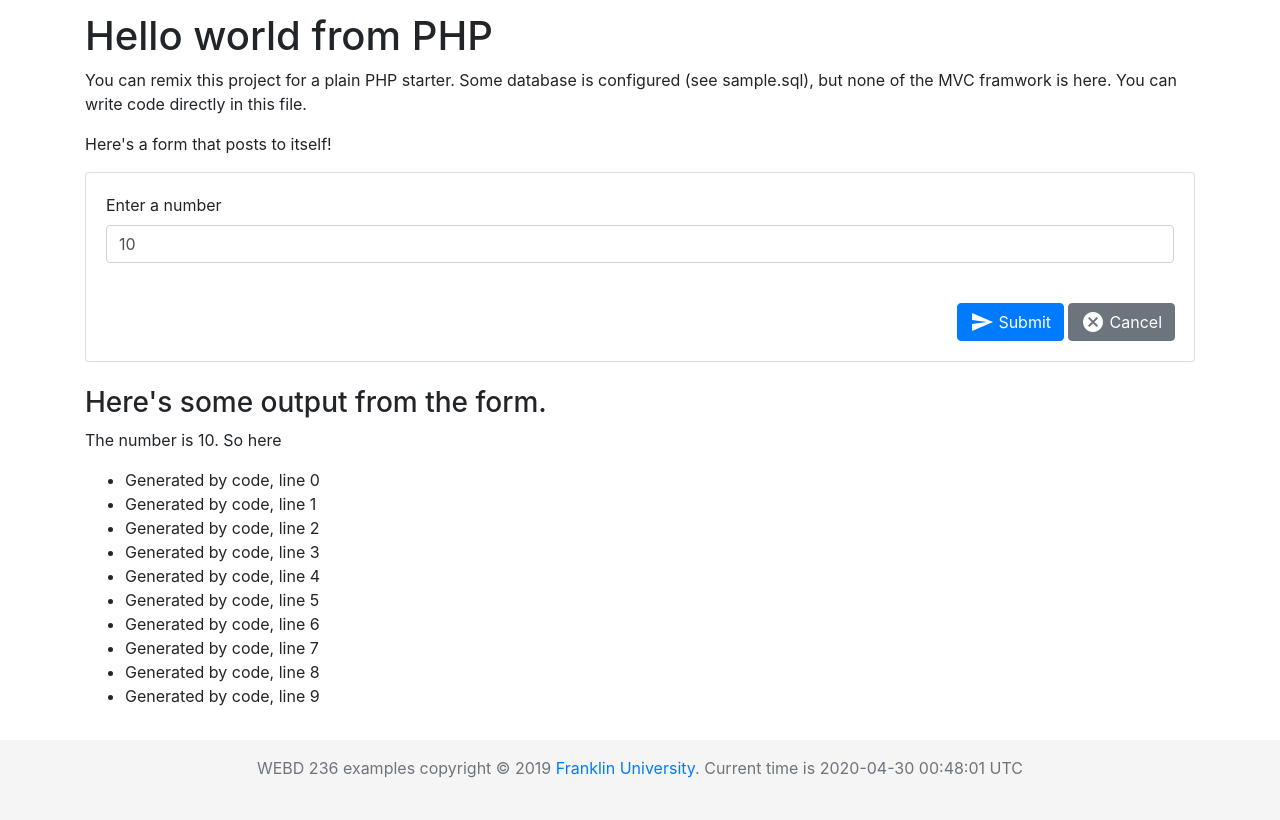
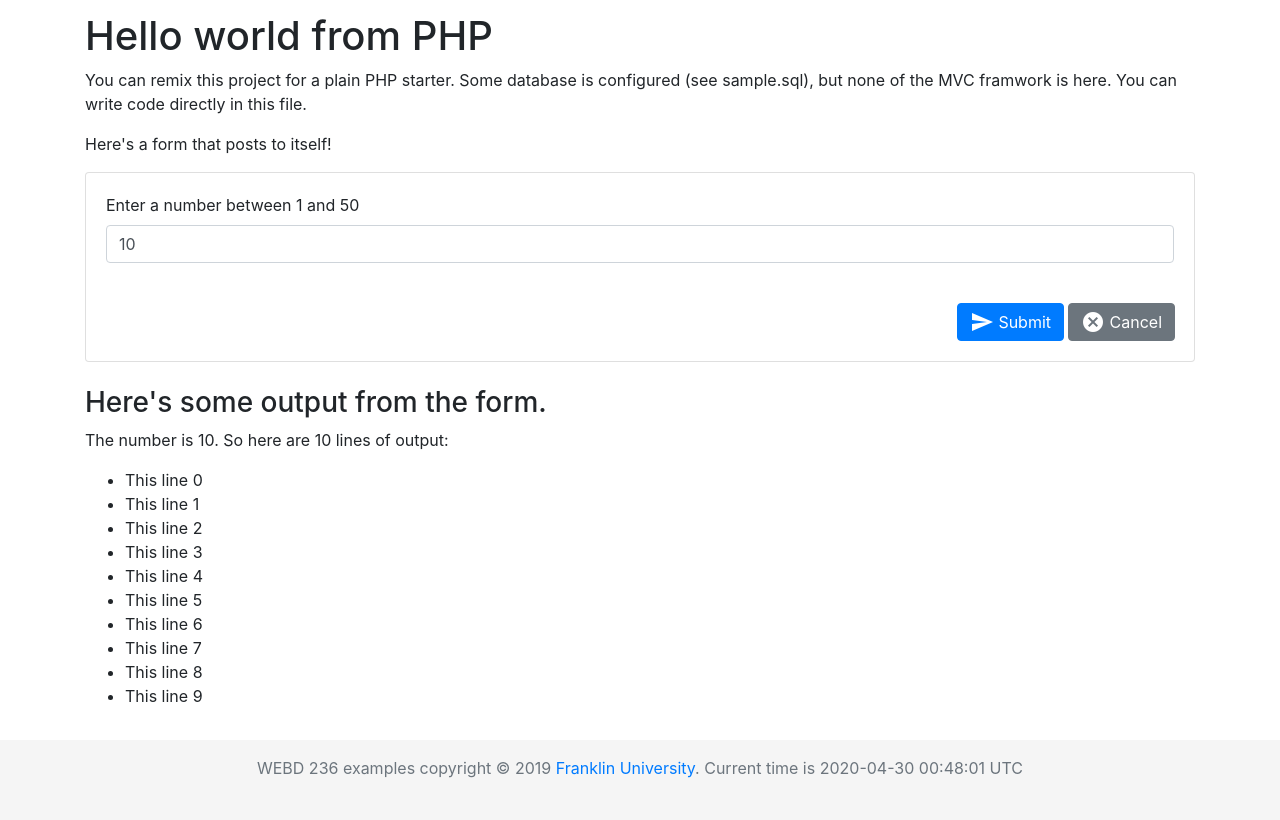
Before and after one commit to chawki0203/test2, a PHP site: page / in a window 1280 px wide. Shown: the part 222-1042 px from the top of the page. Run offline with PHP 8.4, Linux system fonts and the light colour scheme.

Commit message:
🐇🎾 Checkpoint ./index.php:86128/471

```diff
--- a/index.php
+++ b/index.php
@@ -20,8 +20,8 @@
           <div class="form-group">
             <div class="form-row">
               <div class="col">
-                <label for="start">Enter a number</label>
-                <input type="number" class="form-control" id="number" name="number" placeholder="Enter a number" required value="<?php echo(safeParam($_POST, 'number', '10')); ?>">
+                <label for="start">Enter a number between 1 and 50</label>
+                <input type="number" class="form-control" id="number" name="number" placeholder="Enter a number between 1 and 50" required value="<?php echo(safeParam($_REQUEST, 'number', '10')); ?>">
               </div>
             </div>
           </div>
@@ -41,17 +41,18 @@
 
 <div class="row mt-4">
   <div class="col-lg-12">
-  <h3>Here's some output from the form.</h3>
+    <h3>Here's some output from the form.</h3>
 
-<?php
-  $number = safeParam($_POST, 'number', '10');
+      <?php
+        $number = safeParam($_REQUEST, 'number', '10');
+        $number = max(min($number, 50), 1);
 
-  echo "<p>The number is {$number}. So here </p>\n<ul>";
-  for ($i = 0; $i < 10; ++$i) {
-    echo "  <li> Generated by code, line $i </li>";
-  }
-  echo "</ul>";
-?>
+        echo "<p>The number is {$number}. So here are ${number} lines of output:</p>\n<ul>\n";
+        for ($i = 0; $i < $number; ++$i) {
+          echo "  <li> This line $i </li>\n";
+        }
+        echo "</ul>";
+      ?>
 
   </div>
 </div>
```
